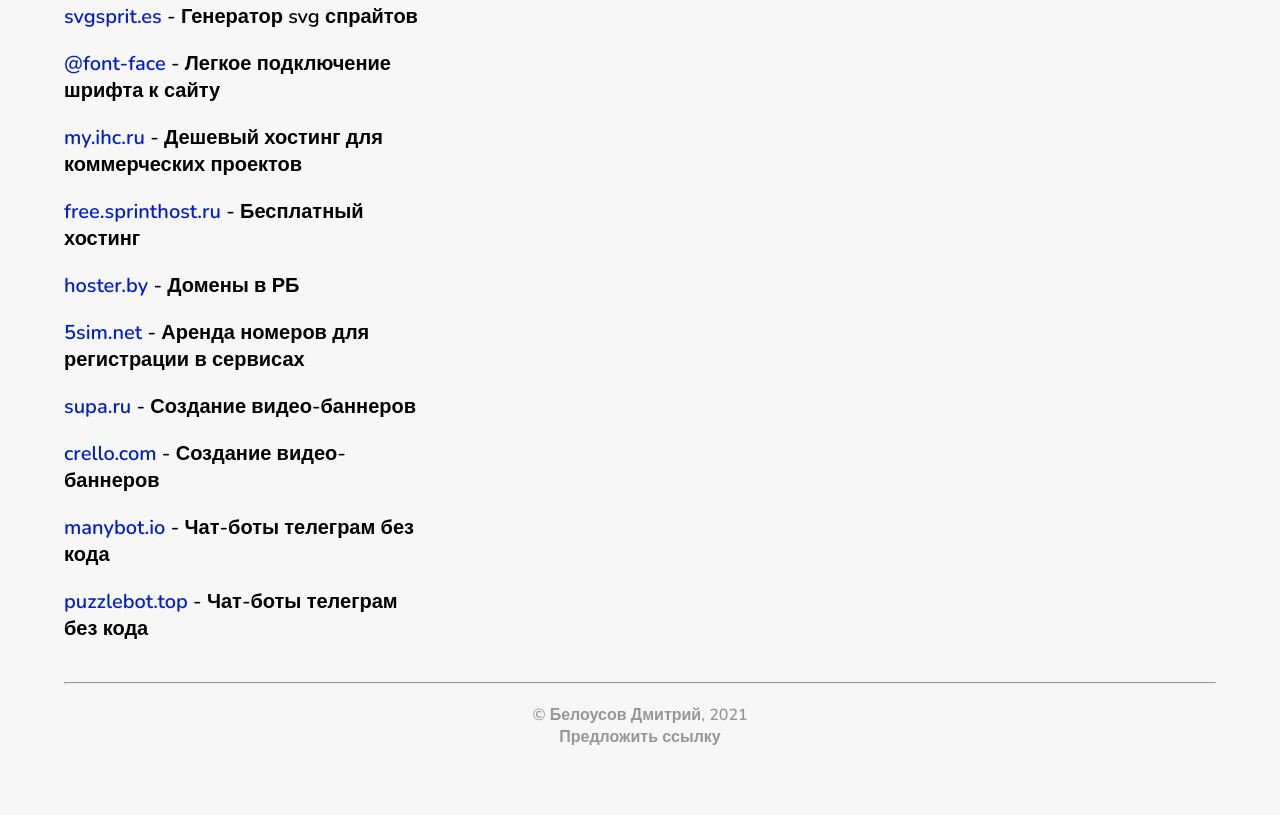
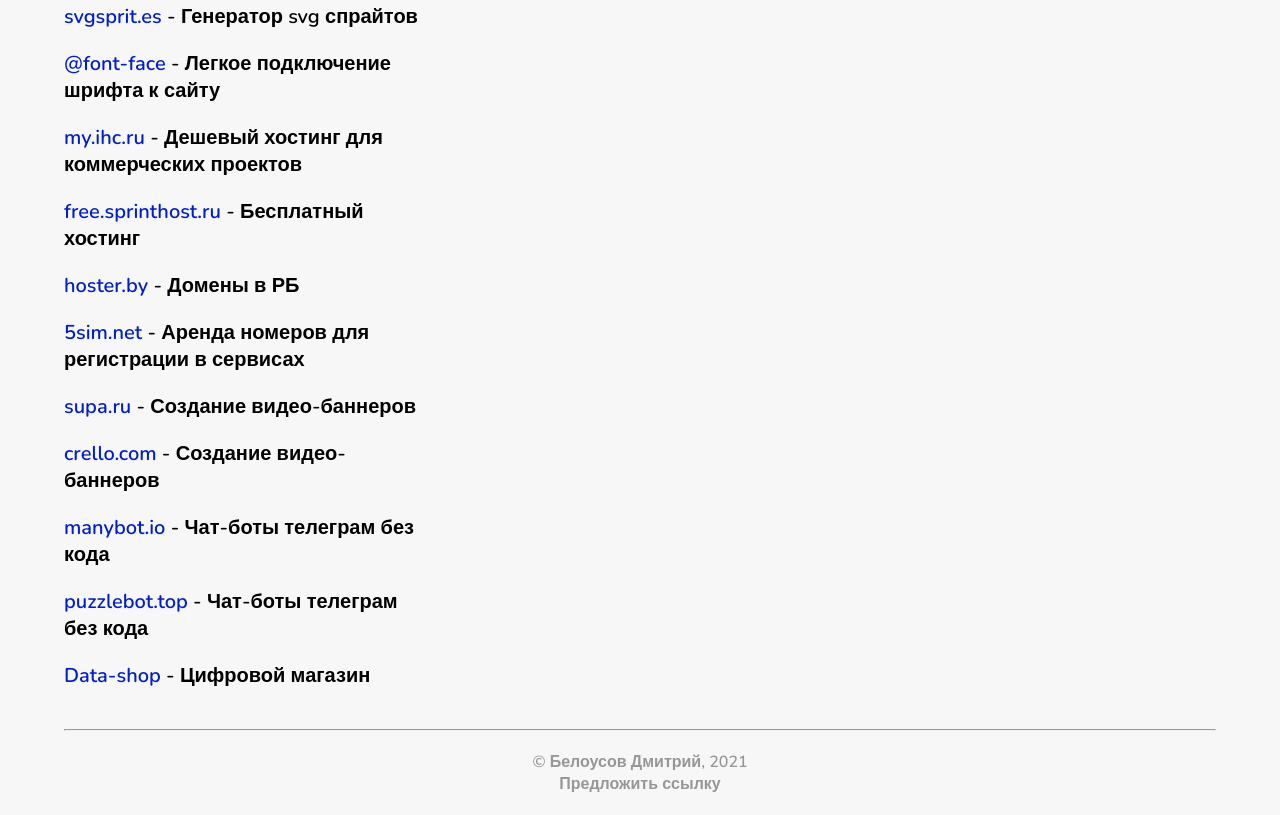
Before and after one commit to Sunbey13/Sunbey-helper.io, a plain HTML site: page index.html in a window 1280 px wide. Shown: the part 362-1177 px from the top of the page. Before the commit the page ends 1130 px from the top, so only its background shows below. Drawn offline with nearby package versions, Linux system fonts and the light colour scheme.

Commit message:
Update index.html

```diff
--- a/index.html
+++ b/index.html
@@ -93,6 +93,9 @@
                     <p class="link-article">
                         <a href="https://puzzlebot.top/?r=NARZ1cN8" class="link" target="_blank">puzzlebot.top</a> - Чат-боты телеграм без кода
                     </p>
+                    <p class="link-article">
+                        <a href="https://t.me/datashopbot?start=494572815" class="link" target="_blank">Data-shop</a> - Цифровой магазин
+                    </p>
                 </div>
                 <div class="column">
                 </div>
```
